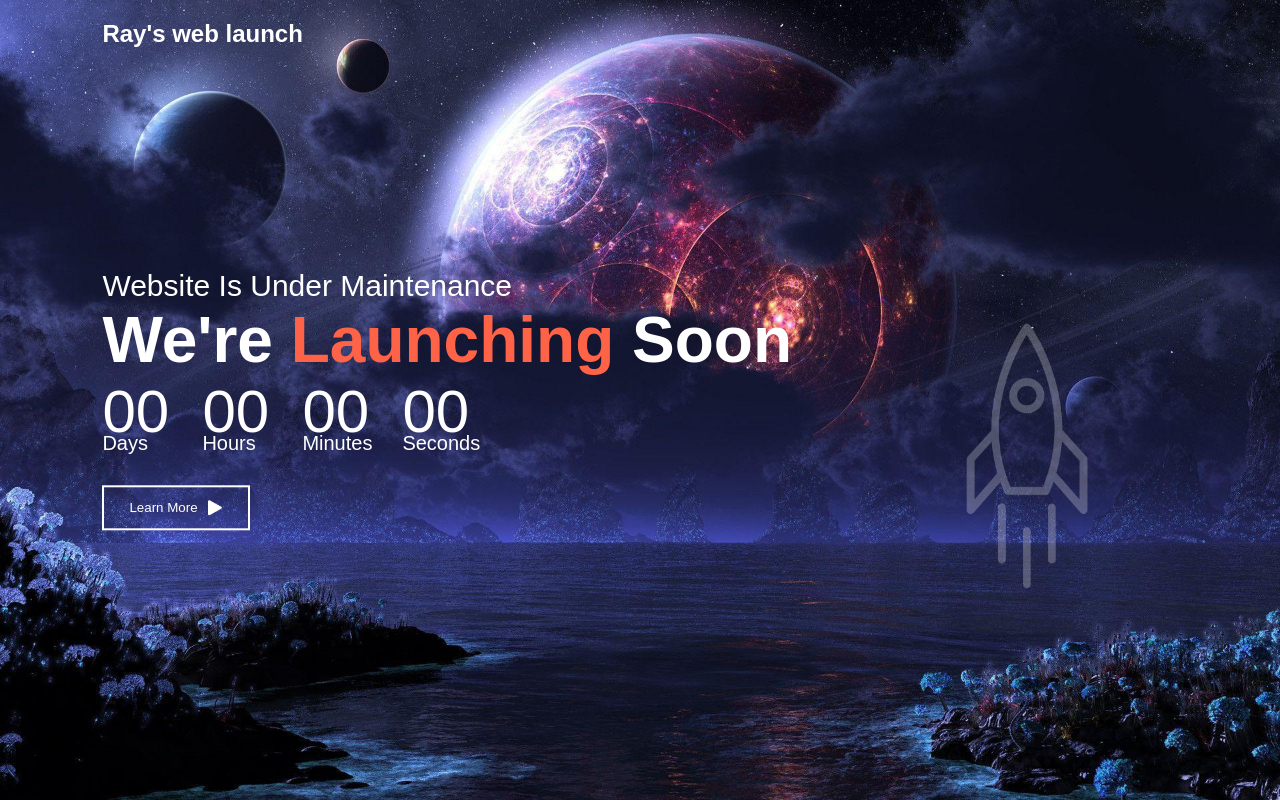
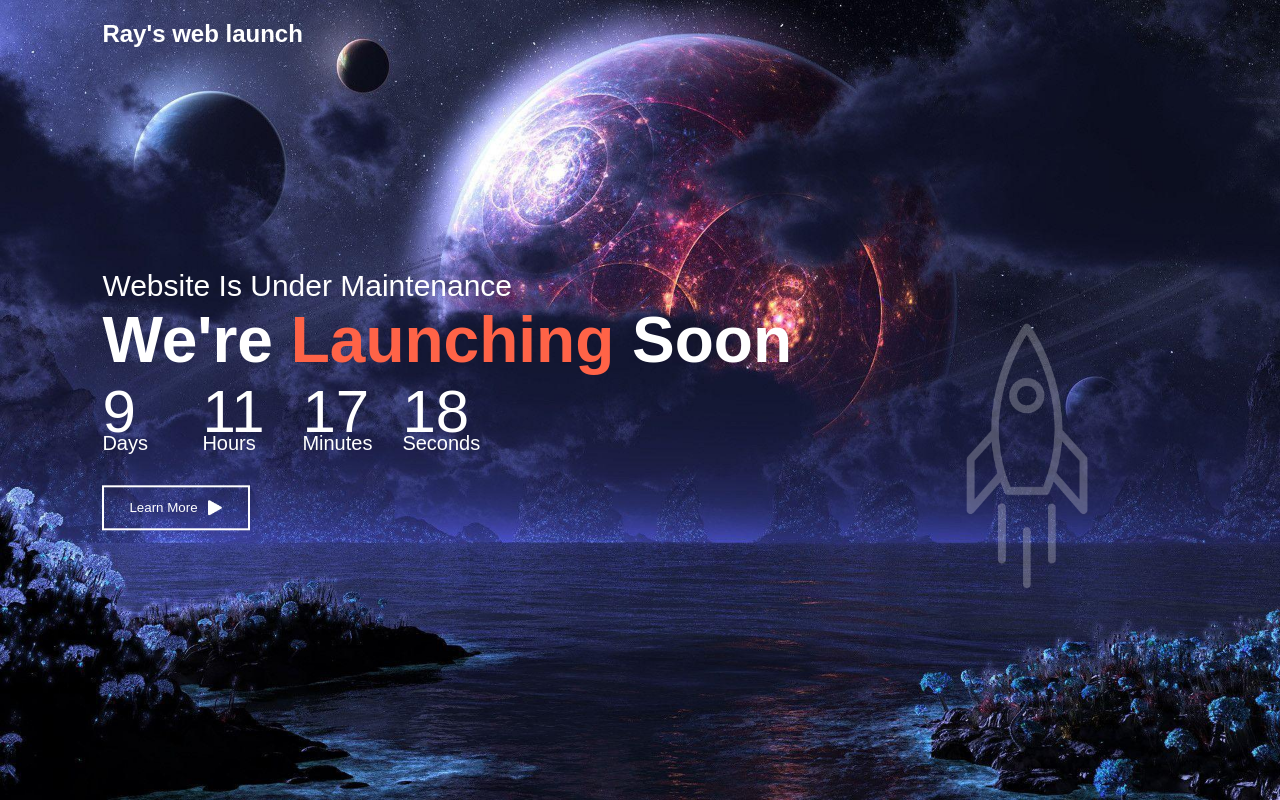
Before and after one commit to Rachil23/Launching-soon-, a plain HTML site: page index.html in a window 1280 px wide. Drawn offline with Linux system fonts and the light colour scheme.

Commit message:
Update index.html

```diff
--- a/index.html
+++ b/index.html
@@ -37,7 +37,7 @@
     </div>
 
     <script>
-        var countDownDate = new Date("17 nov, 2023 00:00:00").getTime();
+        var countDownDate = new Date("27 nov, 2023 00:00:00").getTime();
         var x = setInterval(function() {
             var now = new Date().getTime();
             var distance = countDownDate - now;
```
